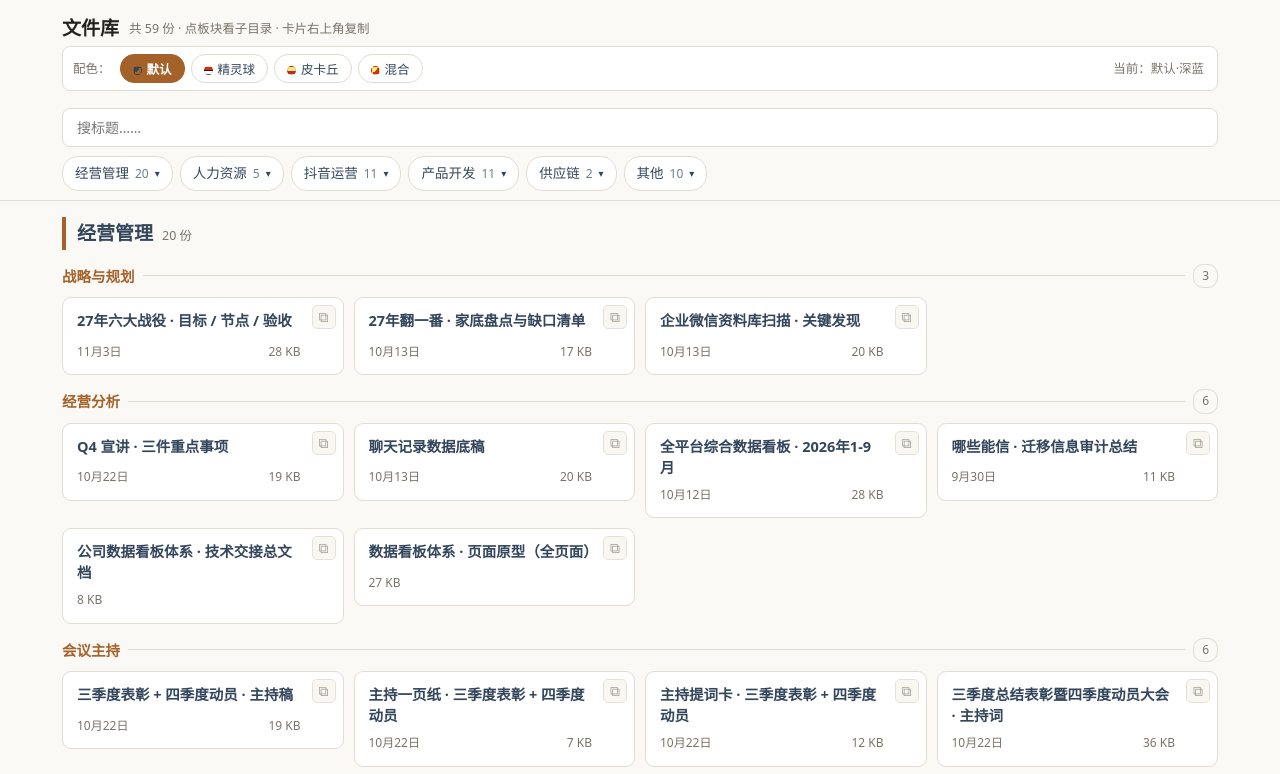
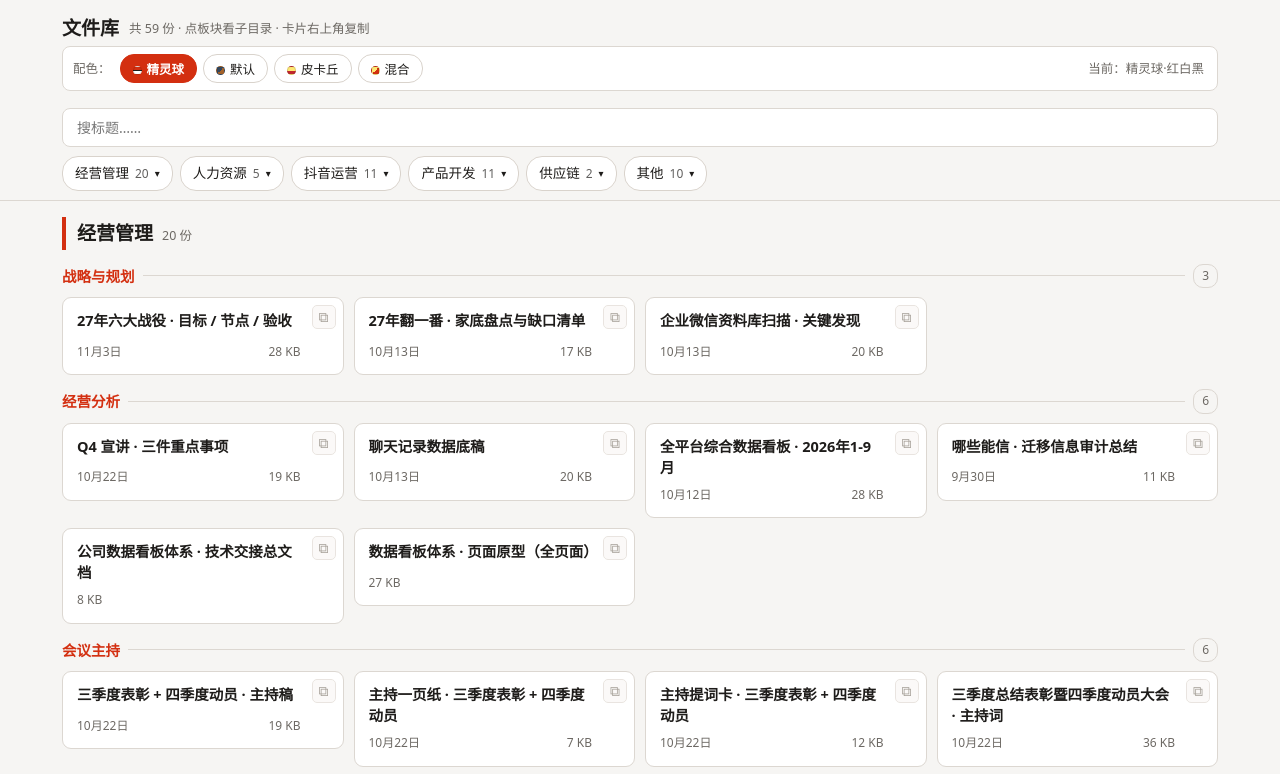
Before and after one commit to jnzs666/files, a plain HTML site: page index.html in a window 1280 px wide. Shown: the top 774 px of the page. Drawn offline with Linux system fonts and the light colour scheme.

Commit message:
v10: 皮卡丘/混合配色重做(黄只做点缀)；无日期文件不显示日期

```diff
--- a/index.html
+++ b/index.html
@@ -132,8 +132,8 @@ details.drop .menu a i{font-style:normal;font-size:12px;color:var(--sub)}
   </div>
   <div class="themebar">
     <span class="lb">配色：</span>
-    <button class="tb on" data-t="pro" type="button"><span class="dot"></span>默认</button>
-    <button class="tb" data-t="ball" type="button"><span class="dot"></span>精灵球</button>
+    <button class="tb on" data-t="ball" type="button"><span class="dot"></span>精灵球</button>
+    <button class="tb" data-t="pro" type="button"><span class="dot"></span>默认</button>
     <button class="tb" data-t="pika" type="button"><span class="dot"></span>皮卡丘</button>
     <button class="tb" data-t="mix" type="button"><span class="dot"></span>混合</button>
     <span class="lb" style="margin-left:auto" id="curTheme"></span>
@@ -153,7 +153,7 @@ details.drop .menu a i{font-style:normal;font-size:12px;color:var(--sub)}
   var root=document.documentElement;
   var NAMES={pro:'默认·深蓝', ball:'精灵球·红白黑', pika:'皮卡丘·亮黄', mix:'混合·黄红'};
   var qs=new URLSearchParams(location.search).get('t');
-  var saved=qs || localStorage.getItem('lib-theme') || 'pro';
+  var saved=qs || localStorage.getItem('lib-theme') || 'ball';
   if(!NAMES[saved]) saved='pro';
   root.setAttribute('data-theme',saved);
 
```
